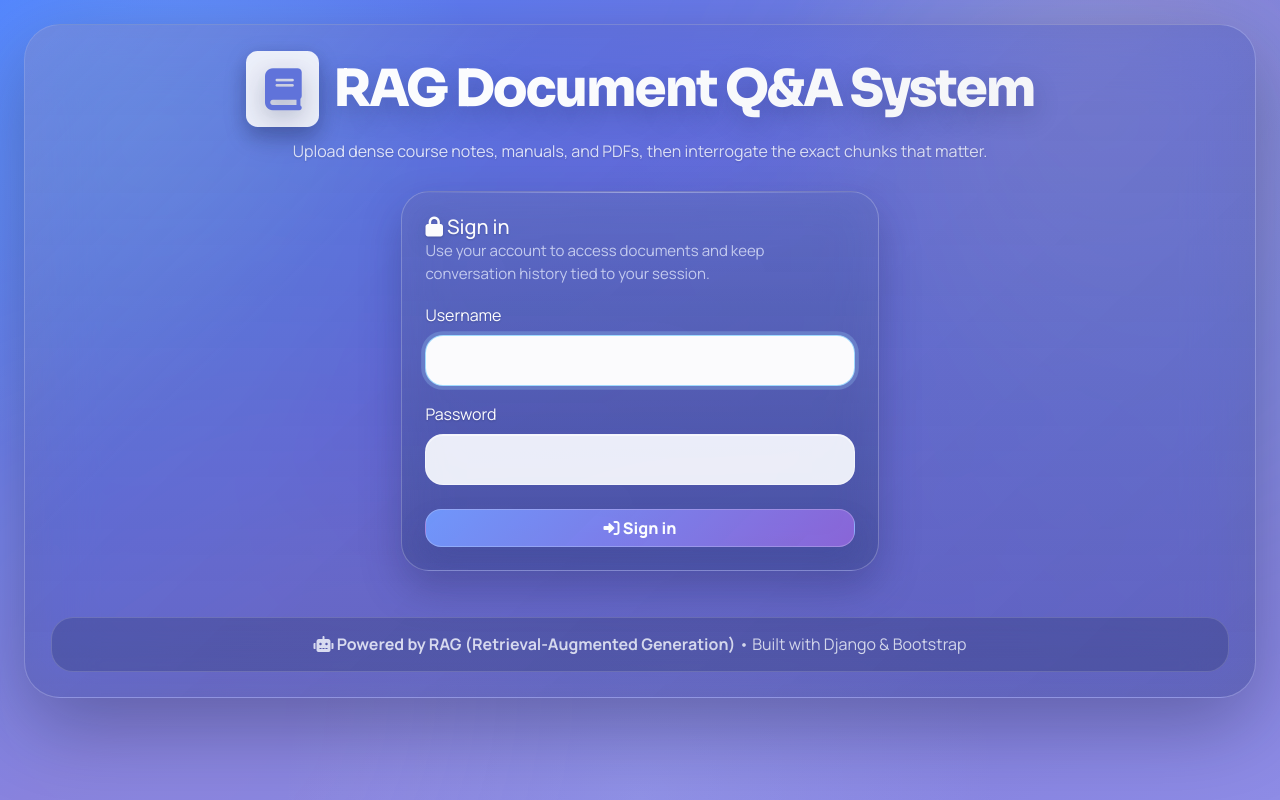
After one commit to djleamen/doc-reader, a Django app: page /login/ in a window 1280 px wide. The commit adds this page. Run offline with Django 4.2, Linux system fonts and the light colour scheme.

Commit message:
Add Django authentication flow
Protect the web workspace with Django login sessions and associate conversational query history with authenticated users.

Co-authored-by: Copilot App <223556219+Copilot@users.noreply.github.com>

```diff
--- a/django_app/settings.py
+++ b/django_app/settings.py
@@ -118,6 +118,11 @@ MEDIA_ROOT = BASE_DIR / 'media'
 # Default primary key field type
 # https://docs.djangoproject.com/en/4.2/ref/settings/#default-auto-field
 DEFAULT_AUTO_FIELD = 'django.db.models.BigAutoField'
+
+# Authentication
+LOGIN_URL = 'login'
+LOGIN_REDIRECT_URL = 'home'
+LOGOUT_REDIRECT_URL = 'login'
 
 # REST Framework settings
 REST_FRAMEWORK = {
--- a/django_app/urls.py
+++ b/django_app/urls.py
@@ -15,12 +15,19 @@ Including another URLconf
     2. Add a URL to urlpatterns:  path('blog/', include('blog.urls'))
 """
 from django.contrib import admin
-from django.urls import path, include
+from django.contrib.auth import views as auth_views
 from django.conf import settings
 from django.conf.urls.static import static
+from django.urls import include, path
 
 urlpatterns = [
     path('admin/', admin.site.urls),
+    path(
+        'login/',
+        auth_views.LoginView.as_view(template_name='registration/login.html'),
+        name='login',
+    ),
+    path('logout/', auth_views.LogoutView.as_view(), name='logout'),
     path('api/', include('rag_app.urls')),
     path('', include('rag_app.urls')),
 ]
--- a/rag_app/views.py
+++ b/rag_app/views.py
@@ -14,6 +14,7 @@ from typing import Optional
 
 from django.core.files.base import ContentFile
 from django.core.files.storage import default_storage
+from django.contrib.auth.mixins import LoginRequiredMixin
 from django.views.decorators.csrf import csrf_protect
 from django.views.generic import TemplateView
 from rest_framework import status
@@ -139,7 +140,7 @@ def get_conversational_rag(index_name: str = "default", session_key: Optional[st
         return engine
 
 
-class IndexView(TemplateView):
+class IndexView(LoginRequiredMixin, TemplateView):
     '''
     Main web interface view.
 
@@ -434,7 +435,8 @@ class ConversationalQueryView(APIView):
                 index = DocumentIndex.objects.get(name=index_name)
                 query_session, _ = QuerySession.objects.get_or_create(
                     session_key=session_key,
-                    index=index
+                    index=index,
+                    user=request.user,
                 )
             except DocumentIndex.DoesNotExist:
                 return Response({
--- a/templates/base.html
+++ b/templates/base.html
@@ -144,6 +144,19 @@
             display: grid;
             gap: 0.75rem;
             place-items: center;
+        }
+
+        .account-bar {
+            display: flex;
+            align-items: center;
+            justify-content: flex-end;
+            gap: 0.75rem;
+            margin-bottom: 1rem;
+            color: var(--text-secondary);
+        }
+
+        .account-bar form {
+            margin: 0;
         }
 
         .main-header-title {
@@ -561,6 +574,17 @@
 <body>
     <div class="container-fluid">
         <div class="main-container">
+            {% if user.is_authenticated %}
+                <div class="account-bar">
+                    <span><i class="fas fa-user-circle"></i> {{ user.get_username }}</span>
+                    <form method="post" action="{% url 'logout' %}">
+                        {% csrf_token %}
+                        <button class="btn btn-sm btn-outline-light" type="submit">
+                            <i class="fas fa-sign-out-alt"></i> Sign out
+                        </button>
+                    </form>
+                </div>
+            {% endif %}
 
             <!-- Header -->
             <header class="main-header">
--- /dev/null
+++ b/templates/registration/login.html
@@ -0,0 +1,61 @@
+{% extends 'base.html' %}
+
+{% block title %}Sign in | RAG Document Q&A System{% endblock %}
+
+{% block content %}
+<div class="row justify-content-center">
+    <div class="col-md-8 col-lg-5">
+        <div class="glass-card">
+            <div class="section-heading">
+                <h5 class="text-white mb-0">
+                    <i class="fas fa-lock"></i> Sign in
+                </h5>
+            </div>
+            <p class="panel-caption">
+                Use your account to access documents and keep conversation history tied to your session.
+            </p>
+
+            {% if form.errors %}
+                <div class="alert alert-error" role="alert">
+                    Your username or password was not recognized.
+                </div>
+            {% endif %}
+
+            <form method="post">
+                {% csrf_token %}
+                <input type="hidden" name="next" value="{{ next }}">
+
+                <div class="mb-3">
+                    <label class="form-label" for="{{ form.username.id_for_label }}">Username</label>
+                    <input
+                        class="form-control"
+                        id="{{ form.username.id_for_label }}"
+                        name="{{ form.username.html_name }}"
+                        type="text"
+                        value="{{ form.username.value|default:'' }}"
+                        autocomplete="username"
+                        autofocus
+                        required
+                    >
+                </div>
+
+                <div class="mb-4">
+                    <label class="form-label" for="{{ form.password.id_for_label }}">Password</label>
+                    <input
+                        class="form-control"
+                        id="{{ form.password.id_for_label }}"
+                        name="{{ form.password.html_name }}"
+                        type="password"
+                        autocomplete="current-password"
+                        required
+                    >
+                </div>
+
+                <button class="btn btn-primary w-100" type="submit">
+                    <i class="fas fa-sign-in-alt"></i> Sign in
+                </button>
+            </form>
+        </div>
+    </div>
+</div>
+{% endblock %}
```
Also changed, not shown: rag_app/tests.py (+59 -0 lines), README.md.
